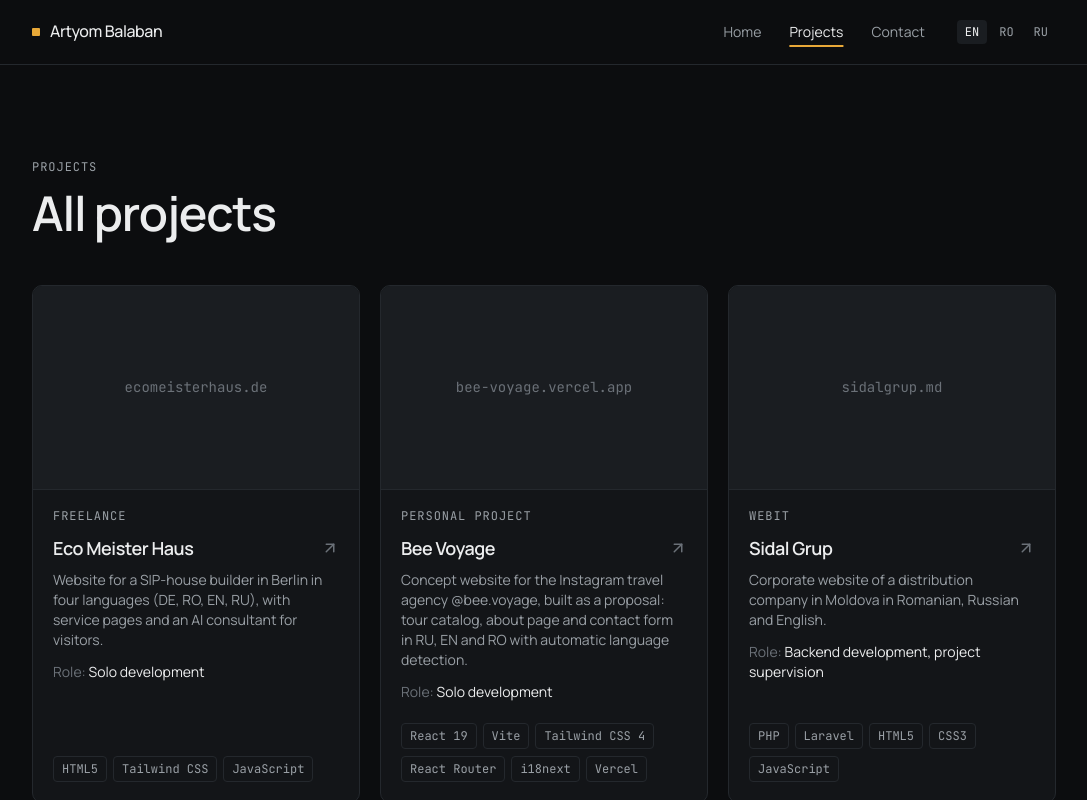
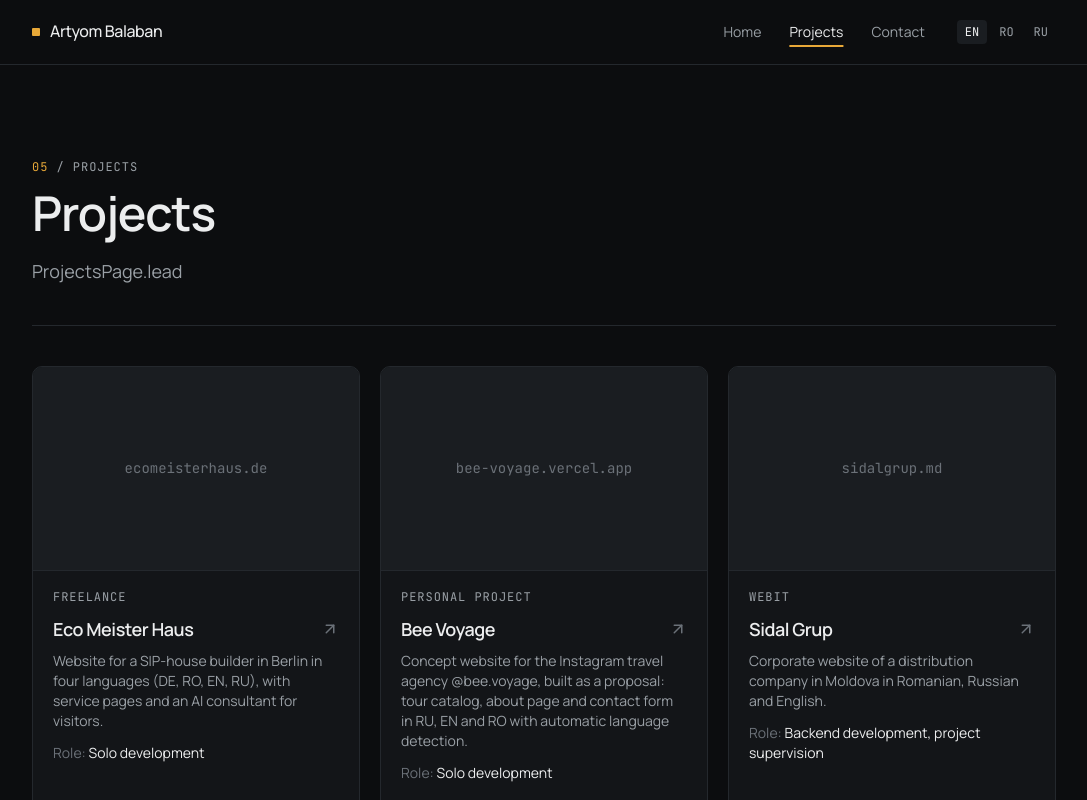
Before and after one commit to balabandev/portfolio-website, a Next.js app: page /en/projects in a window 1280 px wide. Shown: the top 800 px of the page, without its empty margins (96-1183 px from the left). Built offline with nearby package versions, Linux system fonts and the light colour scheme.

Commit message:
Made page Projects

```diff
--- a/app/[locale]/projects/page.tsx
+++ b/app/[locale]/projects/page.tsx
@@ -7,23 +7,33 @@ type Props = { params: Promise<{ locale: string }> };
 
 export async function generateMetadata({ params }: Props): Promise<Metadata> {
   const { locale } = await params;
-  const t = await getTranslations({ locale, namespace: "Projects" });
-  return { title: t("all") };
+  const t = await getTranslations({ locale, namespace: "ProjectsPage" });
+
+  return { title: t("title"), description: t("lead") };
 }
 
 export default async function ProjectsPage({ params }: Props) {
   const { locale } = await params;
   setRequestLocale(locale);
-  const t = await getTranslations("Projects");
+  const t = await getTranslations("ProjectsPage");
+
+  const count = String(projects.length).padStart(2, "0");
 
   return (
     <section className="wrap pb-8 pt-16 md:pt-24">
-      <p className="eyebrow">{t("label")}</p>
-      <h1 className="mt-4 text-4xl font-semibold tracking-tight sm:text-5xl">
-        {t("all")}
-      </h1>
+      <div className="border-b border-line pb-10">
+        <p className="eyebrow">
+          <span className="text-accent">{count}</span> / {t("label")}
+        </p>
+        <h1 className="mt-4 text-4xl font-semibold tracking-tight sm:text-5xl">
+          {t("title")}
+        </h1>
+        <p className="mt-5 max-w-xl text-pretty text-lg text-muted">
+          {t("lead")}
+        </p>
+      </div>
 
-      <div className="mt-12 grid gap-5 sm:grid-cols-2 lg:grid-cols-3">
+      <div className="mt-10 grid gap-5 sm:grid-cols-2 lg:grid-cols-3">
         {projects.map((project) => (
           <ProjectCard key={project.slug} project={project} />
         ))}
--- a/messages/en.json
+++ b/messages/en.json
@@ -11,7 +11,7 @@
   "skip": "Skip to content"
 },
 "Hero": {
-  "status": "Available for work — full-time, Chișinău, Moldova & freelance",
+  "status": "Available for work — full-time (Chișinău, Moldova) and freelance",
   "title": "Full-stack developer who turns ideas into <accent>fast, reliable</accent> web products.",
   "lead": "From database to pixel — I build and ship React, Node.js and Laravel apps that users enjoy and businesses can scale.",
   "projects": "View projects",
@@ -109,5 +109,9 @@
       "text": "Began learning IT and web development."
     }
   }
+},
+"ProjectsPage": {
+  "label": "Projects",
+  "title": "Projects"
 }
 }
--- a/messages/ro.json
+++ b/messages/ro.json
@@ -109,5 +109,9 @@
         "text": "Am început să învăț IT și dezvoltare web."
       }
     }
-  }
+  },
+  "ProjectsPage": {
+  "label": "Proiecte",
+  "title": "Proiecte"
 }
+}
--- a/messages/ru.json
+++ b/messages/ru.json
@@ -109,5 +109,9 @@
         "text": "Начал изучать IT и веб-разработку."
       }
     }
-  }
+  },
+  "ProjectsPage": {
+  "label": "Проекты",
+  "title": "Проекты"
 }
+}
```
